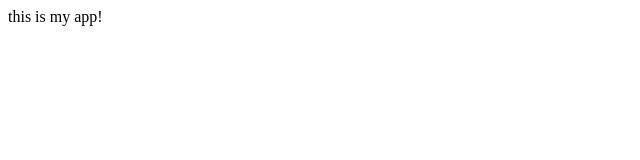
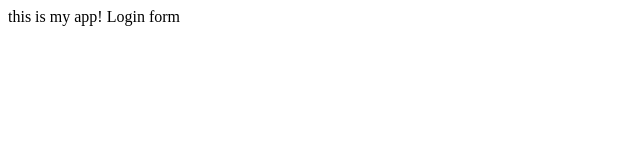
Before and after one commit to abhishek2212/simpleappexample, a plain HTML site: page index.html in a window 1280 px wide. Shown: the full height of the page, 0-640 px from the left. Drawn offline with Linux system fonts and the light colour scheme.

Commit message:
login form

```diff
--- /dev/null
+++ b/dir2/app2.js
@@ -0,0 +1 @@
+console.log('hey guys!!!!');
--- a/index.html
+++ b/index.html
@@ -7,5 +7,6 @@
 </head>
 <body>
   this is my app!
+  Login form
 </body>
 </html>
```
Also changed, not shown: login.html (added, +1 -0 lines), log.txt (added).
